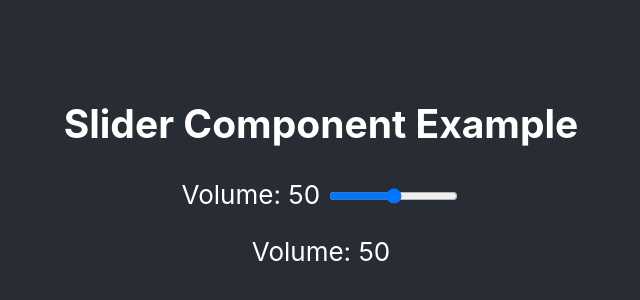
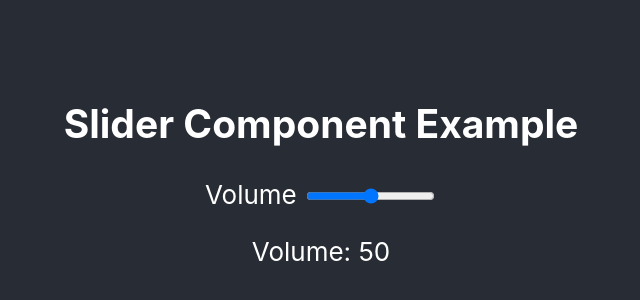
Before and after one commit to BriScanlon/slider, a React (Create React App) app: page / in a window 1280 px wide. Shown: the part 220-520 px from the top of the page, without its empty margins (319-959 px from the left). Built offline with nearby package versions, Linux system fonts and the light colour scheme.

Commit message:
Updated slider name

```diff
--- a/src/Components/ControlSlider/ControlSlider.jsx
+++ b/src/Components/ControlSlider/ControlSlider.jsx
@@ -17,7 +17,7 @@
 
     return (
         <div>
-            <label htmlFor={name}>{name}: {value} </label>
+            <label htmlFor={name}>{name} </label>
             <input
                 type="range"
                 id={name}
```
